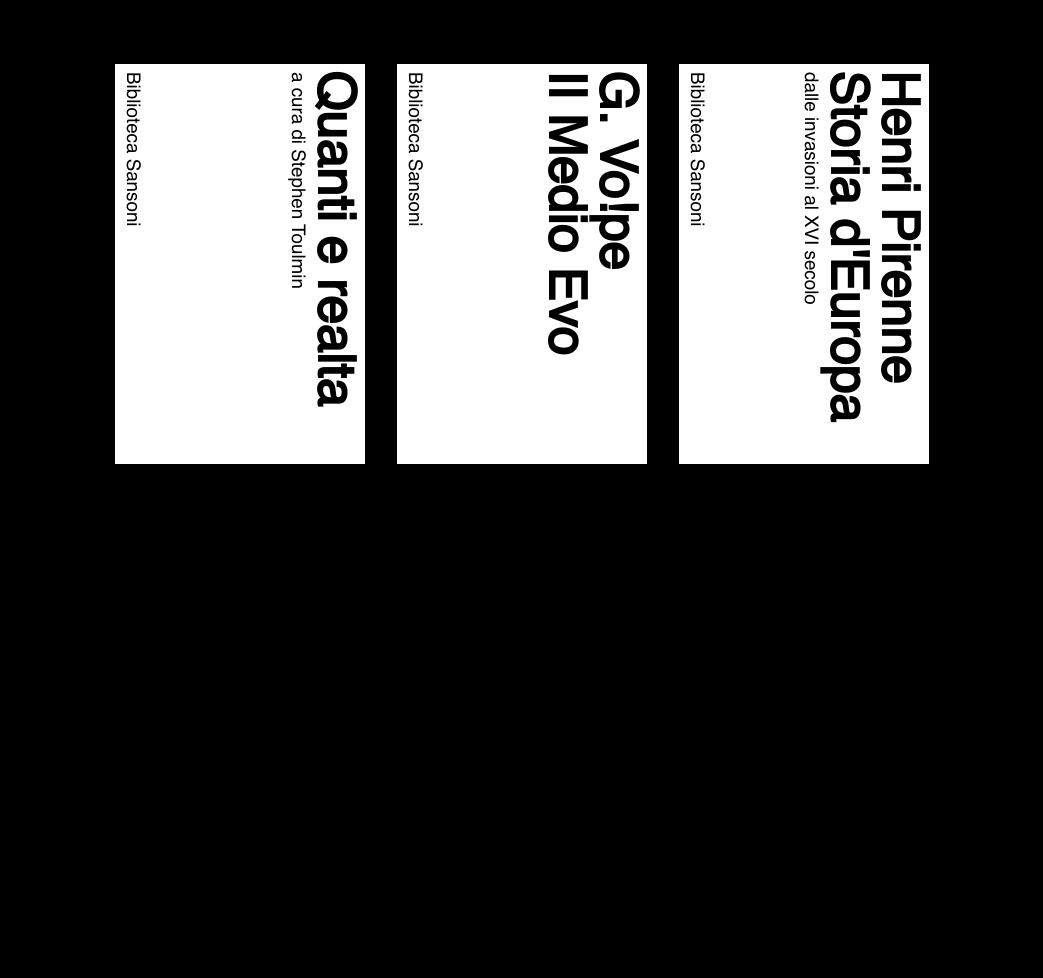
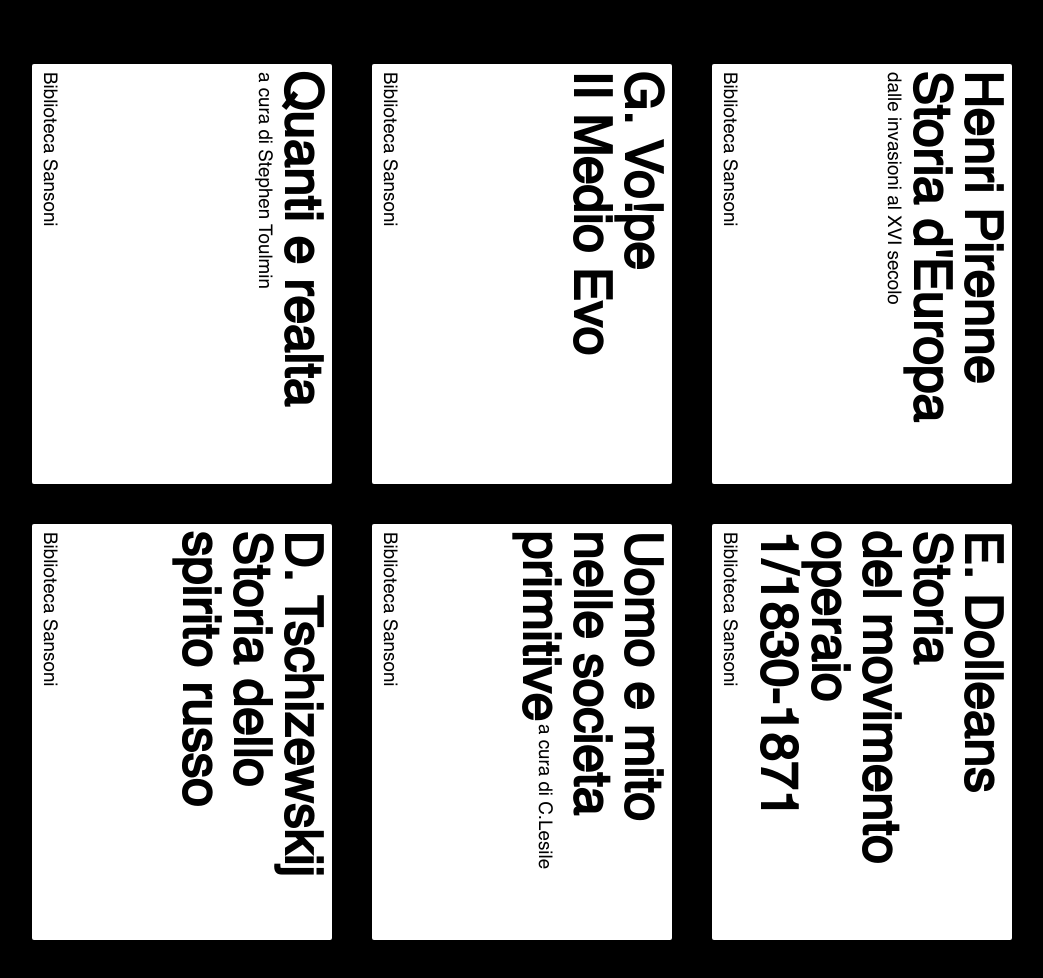
Before and after one commit to michael-jaia/biblioteca-sansoni, a plain HTML site: page index.html in a window 1280 px wide. Shown: the whole page, without its empty margins (118-1161 px from the left). Before the commit the page ends 800 px from the top, so only its background shows below. Drawn offline with Linux system fonts and the light colour scheme.

Commit message:
Make final 3 cards

```diff
--- a/index.css
+++ b/index.css
@@ -24,9 +24,9 @@ main {
 
 ul {
   display: grid;
-  grid-template-columns: repeat(auto-fit, 250px);
-  grid-template-rows: repeat(auto-fit, 400px);
-  gap: 2em;
+  grid-template-columns: repeat(auto-fit, 300px);
+  grid-template-rows: repeat(auto-fit, 420px);
+  gap: 2.5em;
   justify-content: center;
   list-style-type: none;
 }
@@ -37,6 +37,7 @@ li {
   grid-template-columns: auto 1fr auto auto;
   grid-template-rows: 400px;
   padding: 0.5em;
+  border-radius: 2px;
 }
 
 .lib,
@@ -55,6 +56,14 @@ li {
   text-orientation: mixed;
 }
 
+.inline-descript {
+  font-size: 1.175rem;
+  font-weight: 500;
+  position: relative;
+  right: -0.4em;
+  top: 0.05em;
+}
+
 .lib {
   grid-column: 1 / 2;
   grid-row: 1 / -1;
--- a/index.html
+++ b/index.html
@@ -25,6 +25,21 @@
         <p class="descript">dalle invasioni al XVI secolo</p>
         <p class="lib">Biblioteca Sansoni</p>
       </li>
+      <li>
+        <h1 class="title">D. Tschizewskij Storia dello spirito russo</h1>
+        <p class="descript"></p>
+        <p class="lib">Biblioteca Sansoni</p>
+      </li>
+      <li>
+        <h1 class="title">Uomo e mito nelle societa primitive<span class="inline-descript">a cura di C.Lesile</span></h1>
+        <p class="descript"></p>
+        <p class="lib">Biblioteca Sansoni</p>
+      </li>
+      <li class="long-title">
+        <h1 class="title">E. Dolleans Storia<br>del movimento operaio<br>1/1830-1871</h1>
+        <p class="descript"></p>
+        <p class="lib">Biblioteca Sansoni</p>
+      </li>
     </ul>
   </main>
 </body>
```
